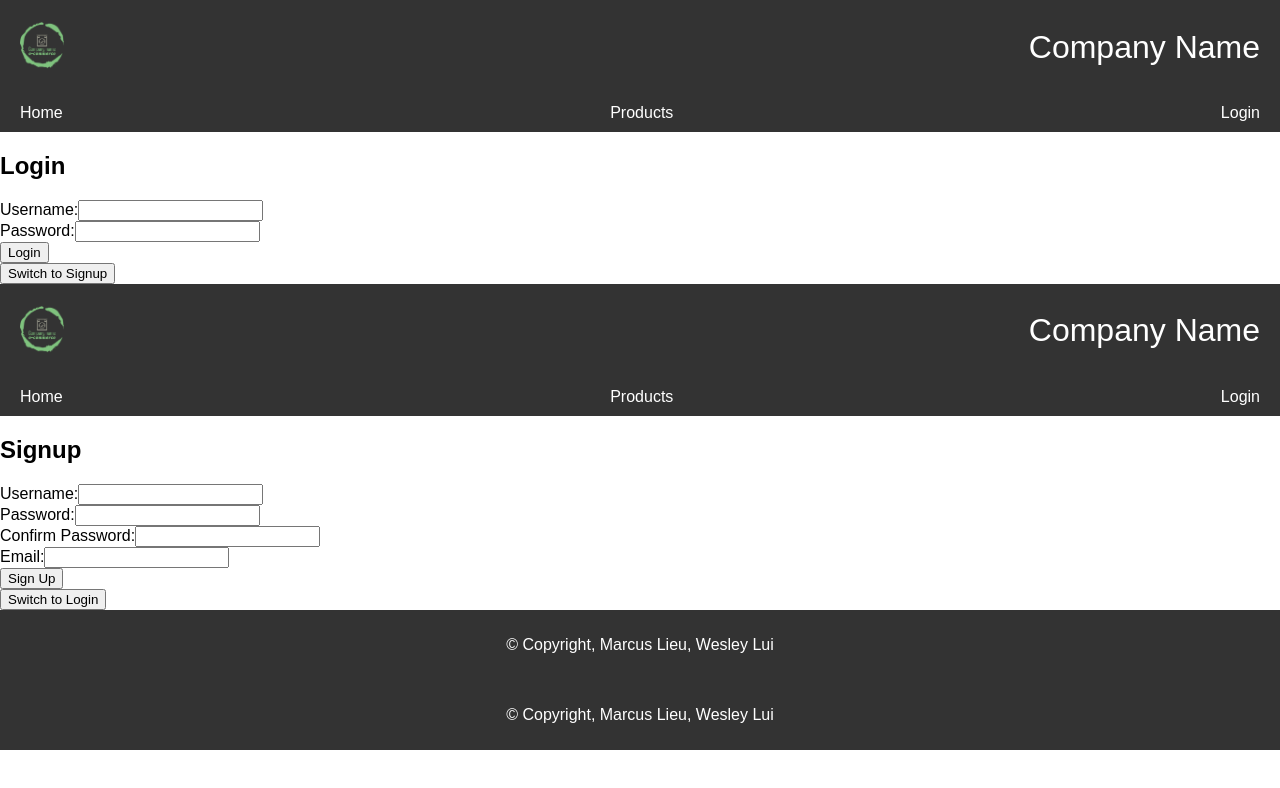
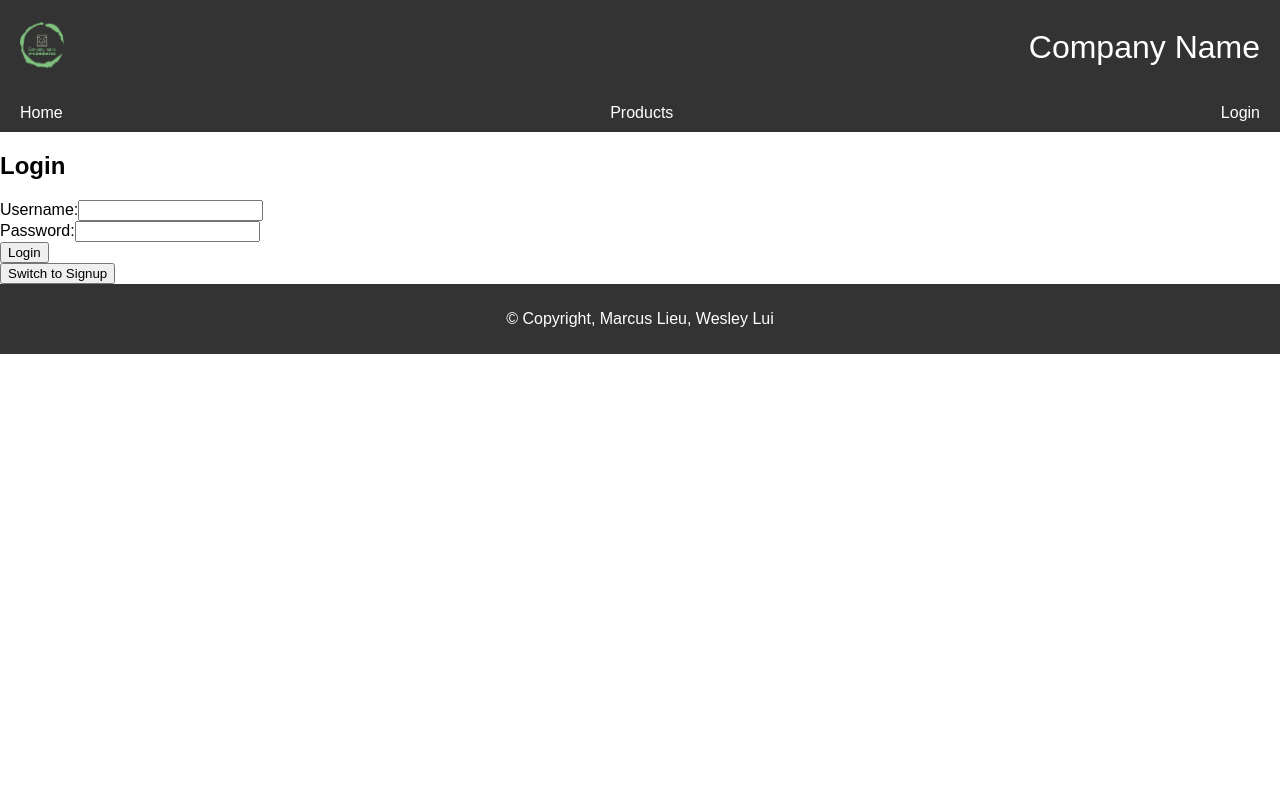
Before and after one commit to wesleylui/My-Ecommerce-App, a React (Create React App) app in the folder my-ecommerce-app/: page /LoginPage in a window 1280 px wide. Shown: the top 788 px of the page. Built offline with nearby package versions, Linux system fonts and the light colour scheme.

Commit message:
rename SignupPage.js to SignupForm.js

```diff
--- a/my-ecommerce-app/src/App.js
+++ b/my-ecommerce-app/src/App.js
@@ -3,8 +3,7 @@ import { BrowserRouter, Routes, Route } from "react-router-dom";
 import HomePage from "./component/Homepage.js";
 import ProductPage from "./component/Productpage.js";
 import LoginPage from "./component/LoginPage.js";
-import SignupPage from "./component/SignupPage.js";
-
+import SignupForm from "./component/SignupForm.js";
 
 function App() {
   return (
@@ -13,7 +12,7 @@ function App() {
         <Route path="/" element={<HomePage />} />
         <Route path="/ProductPage" element={<ProductPage />} />
         <Route path="/LoginPage" element={<LoginPage />} />
-        <Route path="/SignupPage" element={<SignupPage />} />
+        <Route path="/SignupForm" element={<SignupForm />} />
       </Routes>
     </BrowserRouter>
   );
--- a/my-ecommerce-app/src/component/LoginPage.js
+++ b/my-ecommerce-app/src/component/LoginPage.js
@@ -2,14 +2,12 @@ import React from "react";
 import Header from "./header.js";
 import Footer from "./footer.js";
 import LoginForm from "./LoginForm.js";
-import SignupPage from "./SignupPage.js";
 
 function LoginPage() {
   return (
     <div>
       <Header />
       <LoginForm />
-      <SignupPage />
       <Footer />
     </div>
   );
--- /dev/null
+++ b/my-ecommerce-app/src/component/SignupForm.js
@@ -0,0 +1,15 @@
+import React from "react";
+import Header from "./header";
+import Footer from "./footer";
+
+function SignupForm() {
+  // Your code here
+  return (
+    <div>
+      <Header />
+      <Footer />
+    </div>
+  );
+}
+
+export default SignupForm;
--- a/my-ecommerce-app/src/component/SignupPage.js
+++ /dev/null
@@ -1,74 +0,0 @@
-import React, { useState } from "react";
-import Header from "./header";
-import Footer from "./footer";
-
-function SignupPage() {
-  const [username, setUsername] = useState("");
-  const [password, setPassword] = useState("");
-  const [confirmPassword, setConfirmPassword] = useState("");
-  const [email, setEmail] = useState("");
-
-  const handleUsernameChange = (event) => {
-    setUsername(event.target.value);
-  };
-
-  const handlePasswordChange = (event) => {
-    setPassword(event.target.value);
-  };
-
-  const handleConfirmPasswordChange = (event) => {
-    setConfirmPassword(event.target.value);
-  };
-
-  const handleEmailChange = (event) => {
-    setEmail(event.target.value);
-  };
-
-  const handleSubmit = (event) => {
-    event.preventDefault();
-    // Add your signup logic here
-  };
-
-  return (
-    <div>
-      <Header />
-      <h2>Signup</h2>
-      <form onSubmit={handleSubmit}>
-        <label>
-          Username:
-          <input type="text" value={username} onChange={handleUsernameChange} />
-        </label>
-        <br />
-        <label>
-          Password:
-          <input
-            type="password"
-            value={password}
-            onChange={handlePasswordChange}
-          />
-        </label>
-        <br />
-        <label>
-          Confirm Password:
-          <input
-            type="password"
-            value={confirmPassword}
-            onChange={handleConfirmPasswordChange}
-          />
-        </label>
-        <br />
-        <label>
-          Email:
-          <input type="email" value={email} onChange={handleEmailChange} />
-        </label>
-        <br />
-        <button type="submit">Sign Up</button>
-        <br />
-        <button type="button">Switch to Login</button>
-      </form>
-      <Footer />
-    </div>
-  );
-}
-
-export default SignupPage;
```
